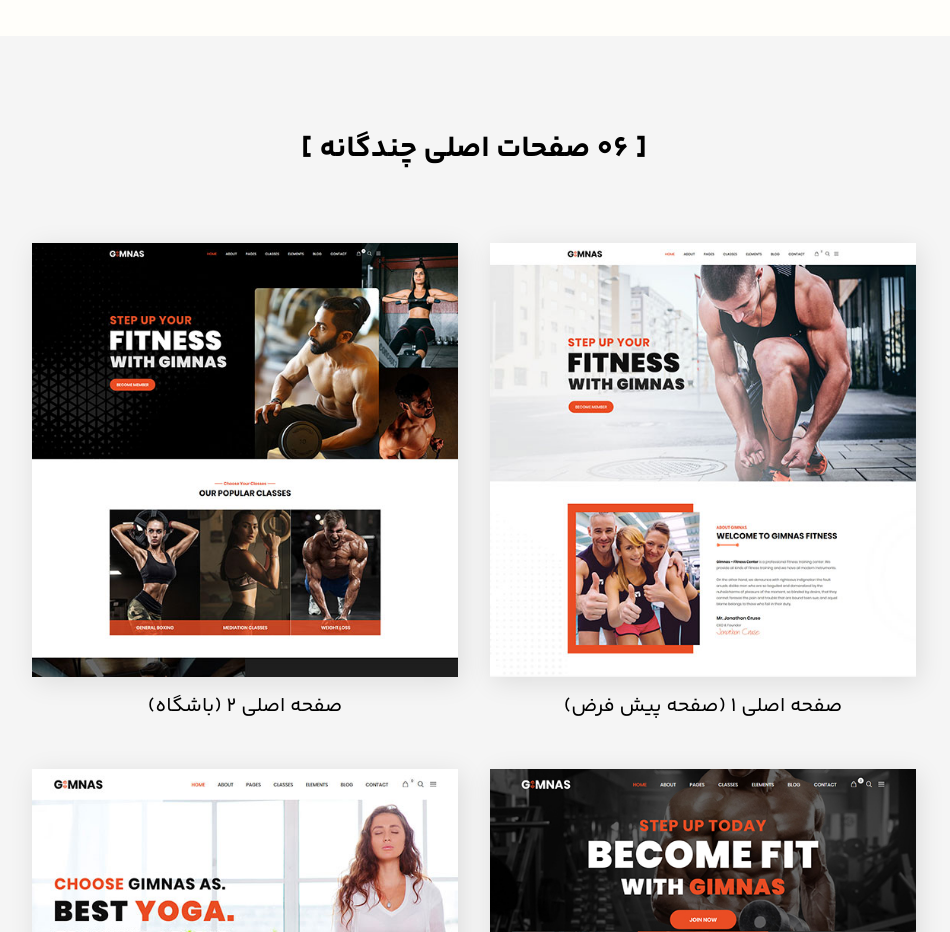
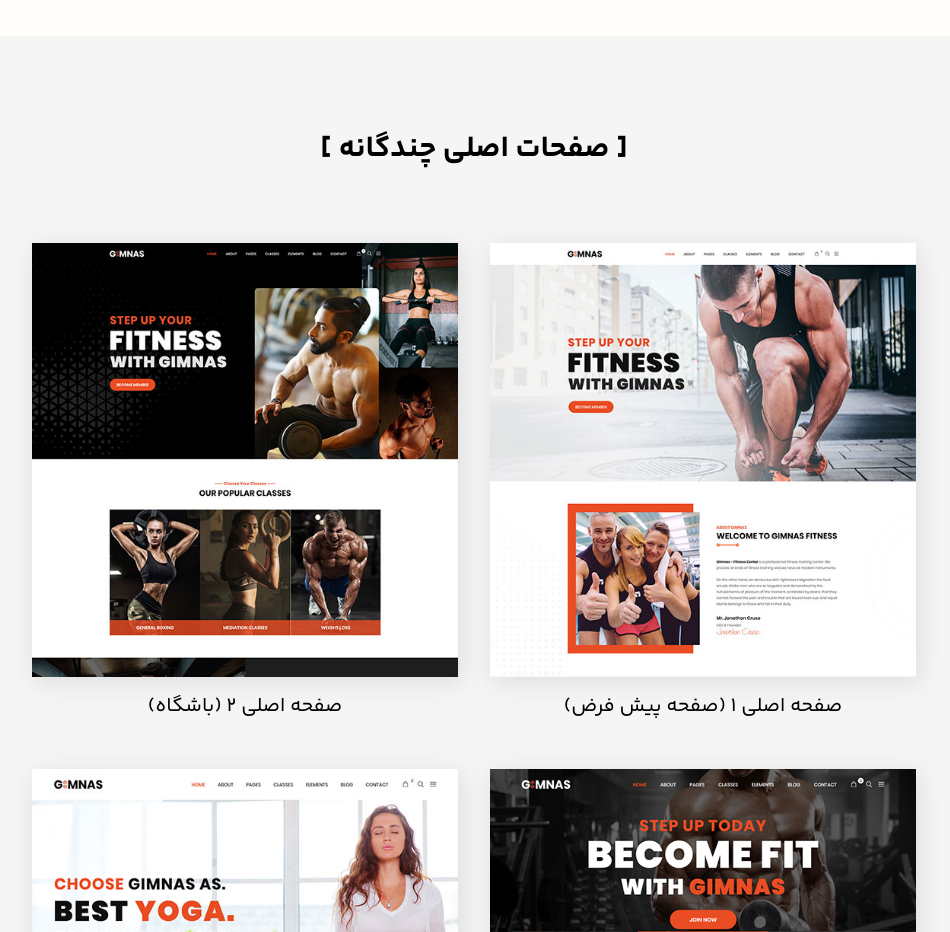
Before and after one commit to mahyarErshad/gimnas, a React (Vite) app: page / in a window 1280 px wide. Shown: the part 1020-1952 px from the top of the page, without its empty margins (166-1116 px from the left). Built offline with nearby package versions, Linux system fonts and the light colour scheme.

Commit message:
Removed 06 from title

```diff
--- a/src/components/Body/MainBody.jsx
+++ b/src/components/Body/MainBody.jsx
@@ -8,7 +8,7 @@ function MainBody() {
   return (
     <>
       <PageCounter />
-      <BodyPageLayout bgColor="bg-gray" title="۰۶ صفحات اصلی چندگانه" data={homeMultiPagesData} />
+      <BodyPageLayout bgColor="bg-gray" title="صفحات اصلی چندگانه" data={homeMultiPagesData} />
       <FullyResponsive />
     </>
   );
```
